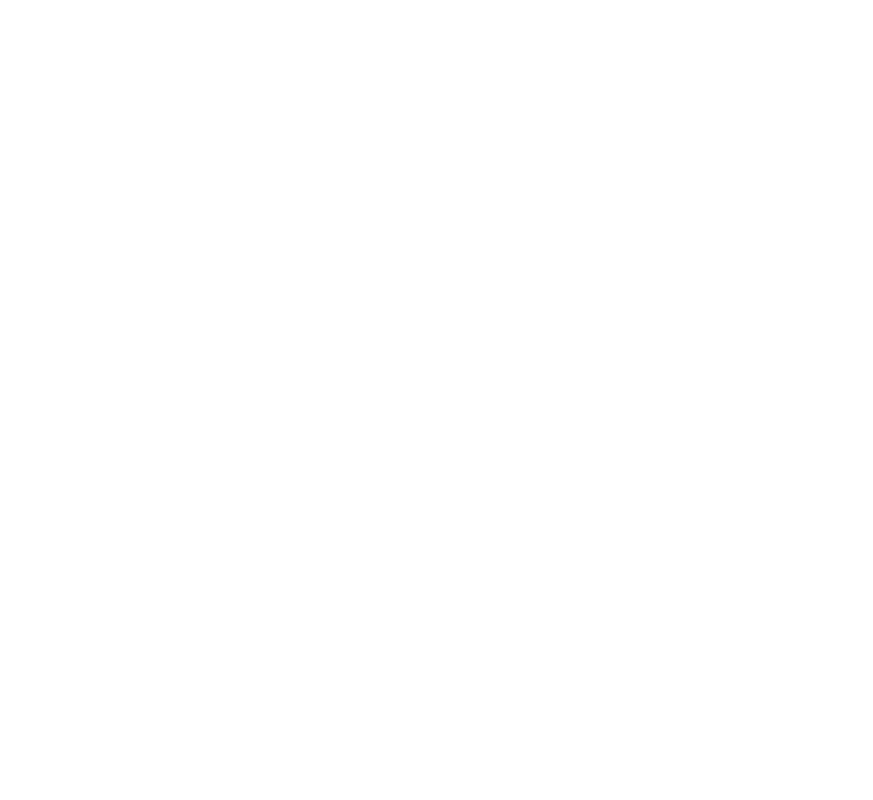
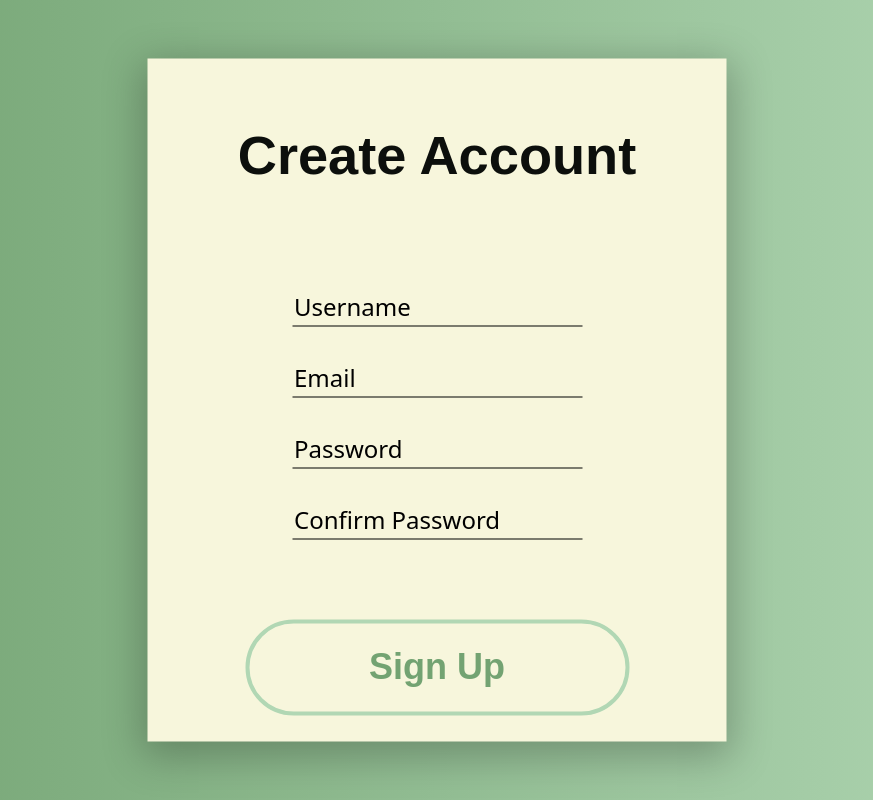
Before and after one commit to Chef-Shack/Frontend, a React (Create React App) app: page /signup in a window 1280 px wide. Before the commit this address had no page. Shown: the whole page, without its empty margins (203-1076 px from the left). Built offline with nearby package versions, Linux system fonts and the light colour scheme.

Commit message:
Created UserAuthPage component for login and signup

```diff
--- a/src/App.js
+++ b/src/App.js
@@ -1,15 +1,20 @@
 import { BrowserRouter as Router, Routes, Route } from "react-router-dom";
 
-import HomePage from "./components/pages/HomePage"
+import HomePage from "./components/pages/HomePage";
+import RecipesPage from "./components/pages/RecipesPage";
 
 import 'bootstrap/dist/css/bootstrap.min.css';
-import "./css/all-page-styles.css"
+import "./css/all-page-styles.css";
+import UserAuthPage from "./components/pages/UserAuthPage";
 
 const App = () => {
   return (
     <Router>
       <Routes>
         <Route path='/' element={<HomePage/>}/>
+        <Route path='/login' element={<UserAuthPage type="login"/>}/>
+        <Route path='/signup' element={<UserAuthPage type="signup"/>}/>
+        <Route path='/recipes' element={<RecipesPage/>}/>
       </Routes>
     </Router>
   );
--- a/src/components/MainNavbar.js
+++ b/src/components/MainNavbar.js
@@ -10,7 +10,8 @@
         </NavbarBrand>
 
         <Nav className="ms-auto">
-          <NavLink><p>Login</p></NavLink>
+          <NavLink href="recipes"><p>Recipes</p></NavLink>
+          <NavLink href="login"><p>Login</p></NavLink>
         </Nav>
       </Container>
     </Navbar>
--- a/src/components/pages/HomePage.js
+++ b/src/components/pages/HomePage.js
@@ -10,7 +10,7 @@
       <div className="body-content text-center">
         <h1 className="header">Find and Share Recipes With <span className="header-span">ChefShack</span></h1>
         <p className="desc">Lorem ipsum dolor sit amet, consectetur adipiscing elit, sed do eiusmod tempor incididunt ut labore et dolore magna aliqua.</p>
-        <Button className="custom-button" id="button" variant="outline-success">Get Started</Button>
+        <Button href="recipes" className="custom-button" id="button" variant="outline-success">Get Started</Button>
       </div>
     </>
   );
--- /dev/null
+++ b/src/components/pages/RecipesPage.js
@@ -0,0 +1,12 @@
+import MainNavbar from "../MainNavbar";
+
+const RecipesPage = () => {
+    return (
+        <>
+            <MainNavbar/>
+            <h1>Recipes Page</h1>
+        </>
+    )
+}
+
+export default RecipesPage;
--- /dev/null
+++ b/src/components/pages/UserAuthPage.js
@@ -0,0 +1,62 @@
+import {useState} from "react";
+import { Button } from "react-bootstrap";
+import "../../css/user-auth-page-styles.css"
+
+const UserAuthPage = (props) => {
+    const [username, setUsername] = useState('Username');
+    const [email, setEmail] = useState('Email');
+    const [password, setPassword] = useState('Password');
+    const [confirmPassword, setConfirmPassword] = useState('Confirm Password');
+
+    let headerText;
+    let buttonText;
+    let emailAndConfirmVisibilityClass;
+
+    if(props.type === "login") {
+        headerText = "Login"
+        buttonText = "Login"
+        emailAndConfirmVisibilityClass = "invisible"
+    } else if(props.type === "signup") {
+        headerText = "Create Account"
+        buttonText = "Sign Up"
+    }
+
+    function clearField(fieldValue, fieldFunction) {
+        //TODO: Make it so users cannot create an account with fields with "Username", "Email", "Password", and "ConfirmPassword"
+
+        let isDefaultField = false;
+
+        for(const fieldName of ["Username", "Email", "Password", "ConfirmPassword"]) {
+            if(fieldValue === fieldName) {
+                isDefaultField = true;
+                console.log(isDefaultField)
+            }
+        }
+
+        console.log(isDefaultField)
+
+        if(isDefaultField) {
+            fieldFunction('');
+        }
+    }
+
+    return (
+        <>
+            <div className="user-auth-body-content">
+                <div className="form-container">
+                    <form className="user-auth-form">
+                        <h1>{headerText}</h1>
+                        <input type="text" name="Username" value={username} onChange={({ target }) => setUsername(target.value)} onFocus={() => clearField(username, setUsername)}></input>
+                        <input className={emailAndConfirmVisibilityClass} type="email" name="Email" value={email} onChange={({ target }) => setEmail(target.value)} onFocus={() => clearField(email, setEmail())}></input>
+                        <input type="text" name="Password" value={password} onChange={({ target }) => setPassword(target.value)} onFocus={() => clearField(password, setPassword())}></input>
+                        <input className={emailAndConfirmVisibilityClass} type="text" name="ConfirmPassword" value={confirmPassword} onChange={({ target }) => setConfirmPassword(target.value)} onFocus={() => clearField(confirmPassword, setConfirmPassword())}></input>
+
+                        <Button type="submit" href="recipes" className="custom-button" id="button" variant="outline-success">{buttonText}</Button>
+                    </form>
+                </div>
+            </div>
+        </>
+    )
+}
+
+export default UserAuthPage;
--- a/src/css/all-page-styles.css
+++ b/src/css/all-page-styles.css
@@ -33,11 +33,15 @@
 p {
     font-family: "Open Sans", sans-serif;
     font-size: 32px;
+    color: #0C0F0C;
+    opacity: 80%;
 }
 
 .custom-button {
     width: 384px;
     height: 96px;
+
+    padding-top: 16px; /* This is for vertical alginment */
 
     border-width: 4px;
     border-radius: 80px;
--- a/src/css/navbar-styles.css
+++ b/src/css/navbar-styles.css
@@ -2,3 +2,8 @@
     border-bottom: 3px solid #D9D9D9;
     /* background-color: #73A372; */
 }
+
+.nav-link {
+    margin-right: 16px;
+    margin-left: 16px;
+}
--- /dev/null
+++ b/src/css/user-auth-page-styles.css
@@ -0,0 +1,47 @@
+.user-auth-body-content {
+    height: 100vh;
+    background-image: linear-gradient(to right, #73A372, #B1D7B4) !important;
+}
+
+h1 {
+    font-size: 54.2px;
+    margin-top: 64px;
+
+    margin-bottom: 100px;
+}
+
+input {
+    font-size: 24px;
+
+    background: transparent;
+
+    width: 290px;
+    margin-bottom: 32px;
+
+    border: none;
+    border-bottom: 1px solid;
+}
+
+input:focus{
+    outline: none;
+}
+
+.form-container {
+    height: 683px;
+    width: 579px;
+
+    background-color: #F7F6DC;
+
+    box-shadow: 0 10px 38px 5.65px rgba(0, 0, 0, 25%);
+
+    text-align: center;
+	position: absolute;
+	left: 50%;
+	top: 50%;
+	-webkit-transform: translateX(-50%) translateY(-50%);
+	transform: translateX(-50%) translateY(-50%);
+}
+
+.invisible {
+    display: none;
+}
```
